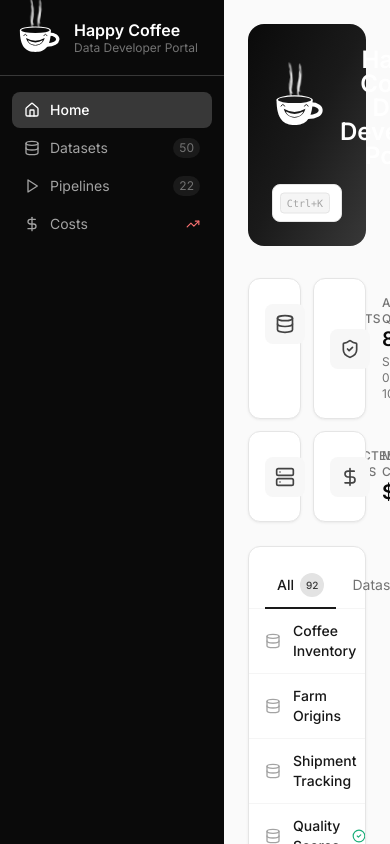
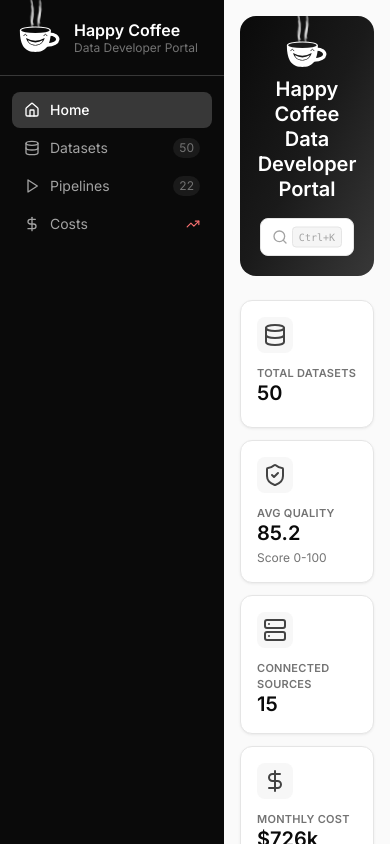
Before and after one commit to hugozanini/webmcp-happy-coffee, a React (Vite) app: page / in a window 390 px wide. Built offline with nearby package versions, Linux system fonts and the light colour scheme.

Commit message:
feat: improve responsive portal dashboard density

```diff
--- a/src/components/catalog/Home.tsx
+++ b/src/components/catalog/Home.tsx
@@ -104,11 +104,11 @@ export function Home() {
 
   return (
     <div>
-      <div className="bg-gradient-to-br from-brand-950 via-brand-900 to-brand-800 rounded-2xl p-6 mb-8 text-white">
+      <div className="bg-gradient-to-br from-brand-950 via-brand-900 to-brand-800 rounded-2xl p-5 sm:p-6 mb-6 sm:mb-8 text-white">
         <div className="max-w-2xl mx-auto text-center">
-          <div className="inline-flex items-center gap-3 mb-4" style={{ '--logo-inner': '#1a1a1a' } as React.CSSProperties}>
-            <Logo size={56} className="flex-shrink-0" />
-            <h1 className="text-2xl font-semibold leading-none">Happy Coffee Data Developer Portal</h1>
+          <div className="flex flex-col sm:inline-flex sm:flex-row items-center gap-2 sm:gap-3 mb-4" style={{ '--logo-inner': '#1a1a1a' } as React.CSSProperties}>
+            <Logo size={48} className="flex-shrink-0" />
+            <h1 className="text-xl sm:text-2xl font-semibold leading-tight">Happy Coffee Data Developer Portal</h1>
           </div>
           <SearchInput
             value={search}
@@ -121,9 +121,9 @@ export function Home() {
         </div>
       </div>
 
-      <div className="flex gap-6">
+      <div className="flex flex-col xl:flex-row gap-6">
         <div className="flex-1 min-w-0">
-          <div className="grid grid-cols-2 lg:grid-cols-4 gap-3 mb-6">
+          <div className="grid grid-cols-1 sm:grid-cols-2 2xl:grid-cols-4 gap-3 mb-6">
             <StatCard icon={Database} label="Total Datasets" value={datasets.length} />
             <StatCard icon={ShieldCheck} label="Avg Quality" value={avgQuality} detail="Score 0-100" />
             <StatCard icon={Server} label="Connected Sources" value={connectedSources} />
@@ -131,8 +131,8 @@ export function Home() {
           </div>
 
           <div className="bg-white border border-cream-200 rounded-xl shadow-card">
-            <div className="px-4 pt-4 pb-0 border-b border-cream-100">
-              <div className="flex gap-1">
+            <div className="px-4 pt-4 pb-0 border-b border-cream-100 overflow-x-auto scrollbar-thin">
+              <div className="flex gap-1 min-w-max">
                 {tabs.map((tab) => (
                   <button
                     key={tab.key}
@@ -163,14 +163,14 @@ export function Home() {
                   <button
                     key={row.id}
                     onClick={() => navigate(row.link)}
-                    className="flex items-center gap-3 w-full px-4 py-3 text-left hover:bg-cream-50 transition-colors"
+                    className="flex flex-wrap sm:flex-nowrap items-center gap-x-3 gap-y-1 w-full px-4 py-3 text-left hover:bg-cream-50 transition-colors"
                   >
                     <Icon className="w-4 h-4 text-cream-400 flex-shrink-0" />
-                    <span className="font-medium text-cream-900 text-sm">{row.name}</span>
+                    <span className="font-medium text-cream-900 text-sm max-w-full">{row.name}</span>
                     {row.score && row.score >= 90 && (
                       <CheckCircle2 className="w-3.5 h-3.5 text-accent-500 flex-shrink-0" />
                     )}
-                    <span className="text-xs text-cream-500 truncate">{row.meta}</span>
+                    <span className="basis-full sm:basis-auto sm:flex-1 text-xs text-cream-500 truncate">{row.meta}</span>
                   </button>
                 );
               })}
@@ -181,7 +181,7 @@ export function Home() {
           </div>
         </div>
 
-        <div className="w-72 flex-shrink-0 space-y-6 hidden lg:block">
+        <div className="w-full xl:w-80 flex-shrink-0 space-y-6">
           <div className="bg-white border border-cream-200 rounded-xl shadow-card p-4">
             <h3 className="text-sm font-semibold text-cream-800 mb-3">Recent Quality Checks</h3>
             <div className="space-y-3">
--- a/src/components/layout/ContentShell.tsx
+++ b/src/components/layout/ContentShell.tsx
@@ -6,8 +6,8 @@ interface ContentShellProps {
 
 export function ContentShell({ children }: ContentShellProps) {
   return (
-    <div className="flex-1 h-screen overflow-y-auto scrollbar-thin p-6">
+    <main className="flex-1 min-w-0 h-screen overflow-y-auto scrollbar-thin p-4 sm:p-6">
       {children}
-    </div>
+    </main>
   );
 }
--- a/src/components/ui/StatCard.tsx
+++ b/src/components/ui/StatCard.tsx
@@ -9,15 +9,15 @@ interface StatCardProps {
 
 export function StatCard({ icon: Icon, label, value, detail }: StatCardProps) {
   return (
-    <div className="bg-white border border-cream-200 rounded-xl p-4 shadow-card">
-      <div className="flex items-center gap-3">
-        <div className="w-10 h-10 rounded-lg bg-brand-50 flex items-center justify-center flex-shrink-0">
-          <Icon className="w-5 h-5 text-brand-700" />
+    <div className="bg-white border border-cream-200 rounded-xl p-4 shadow-card min-h-[128px]">
+      <div className="flex flex-col items-start gap-3 sm:flex-row sm:items-center">
+        <div className="w-9 h-9 rounded-lg bg-brand-50 flex items-center justify-center flex-shrink-0">
+          <Icon className="w-4.5 h-4.5 text-brand-700" />
         </div>
         <div className="min-w-0">
-          <p className="text-xs text-cream-500 font-medium uppercase tracking-wide">{label}</p>
+          <p className="text-[11px] leading-4 text-cream-500 font-semibold uppercase tracking-wide">{label}</p>
           <p className="text-xl font-semibold text-cream-950 leading-tight">{value}</p>
-          {detail && <p className="text-xs text-cream-500 mt-0.5">{detail}</p>}
+          {detail && <p className="text-xs text-cream-500 mt-1 leading-4">{detail}</p>}
         </div>
       </div>
     </div>
```
